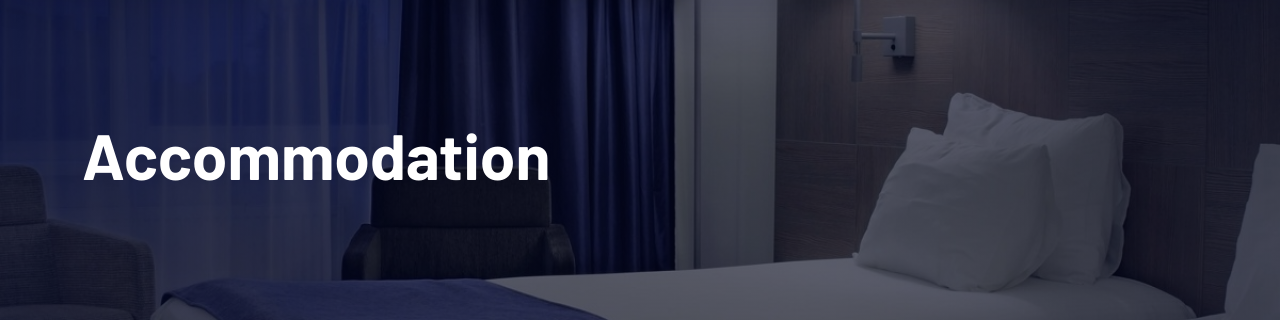
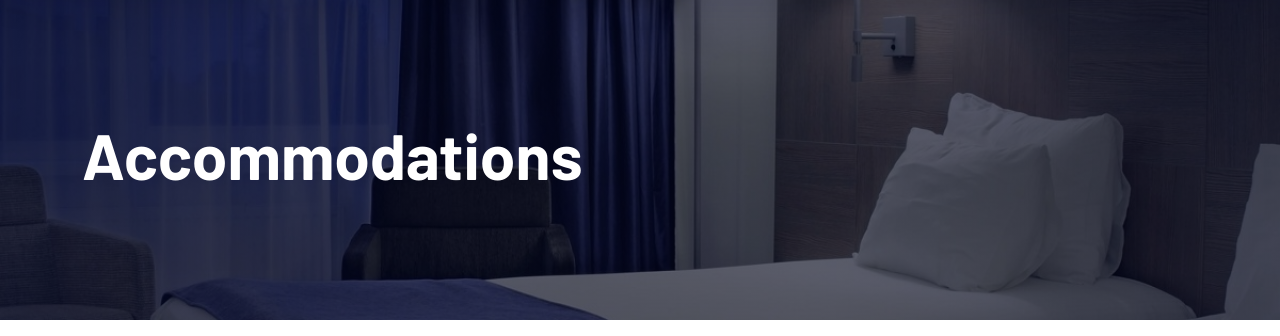
Before and after one commit to Okinda-joseph/springsmattserenehotel, a PHP site: page /accommodation.php in a window 1280 px wide. Shown: the part 121-457 px from the top of the page. Run offline with PHP 8.4, Linux system fonts and the light colour scheme; some libraries are stand-ins or nearby versions.

Commit message:
Revert "Update accommodation.php"
This reverts commit 491881c62b76eebd464864cf5bae85a10b05ee4f.

```diff
--- a/accommodation.php
+++ b/accommodation.php
@@ -27,7 +27,7 @@
         <div class="row">
           <div class="col-12">
             <div class="title-wrap">
-              <h1 class="title display-3 text-capitalize text-white">Accommodation</h1>
+              <h1 class="title display-3 text-capitalize text-white">Accommodations</h1>
             </div>
           </div>
         </div>
```
